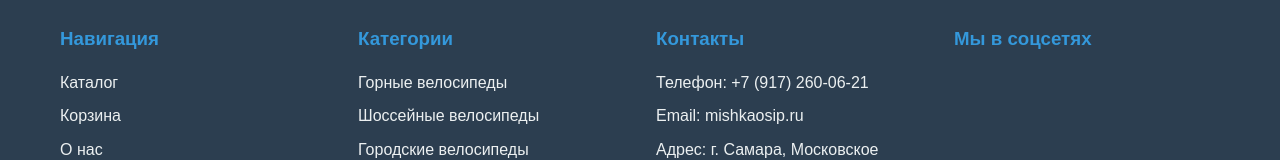
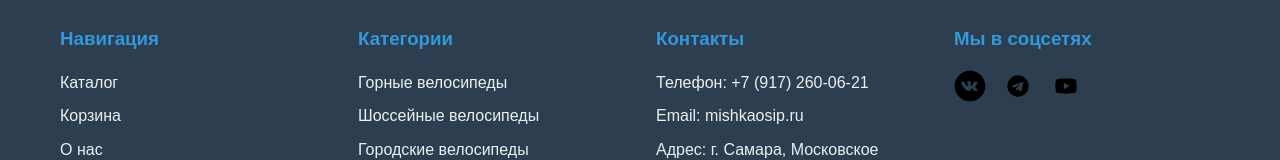
Before and after one commit to algorithm-ssau/Team1_6302, a plain HTML site: page index.html in a window 1280 px wide. Shown: the part 338-498 px from the top of the page. Drawn offline with Linux system fonts and the light colour scheme.

Commit message:
изменил ошибку с иконками в footer

```diff
--- a/index.html
+++ b/index.html
@@ -64,7 +64,9 @@
             <div class="footer_section">
                 <h3>Мы в соцсетях</h3>
                 <div class="social-links">
-
+                    <a href="#"><img src="img/vk.svg" alt="VK"></a>
+                    <a href="#"><img src="img/telegram.svg" alt="Telegram"></a>
+                    <a href="#"><img src="img/youtube.svg" alt="YouTube"></a>
                 </div>
             </div>
         </div>
```
